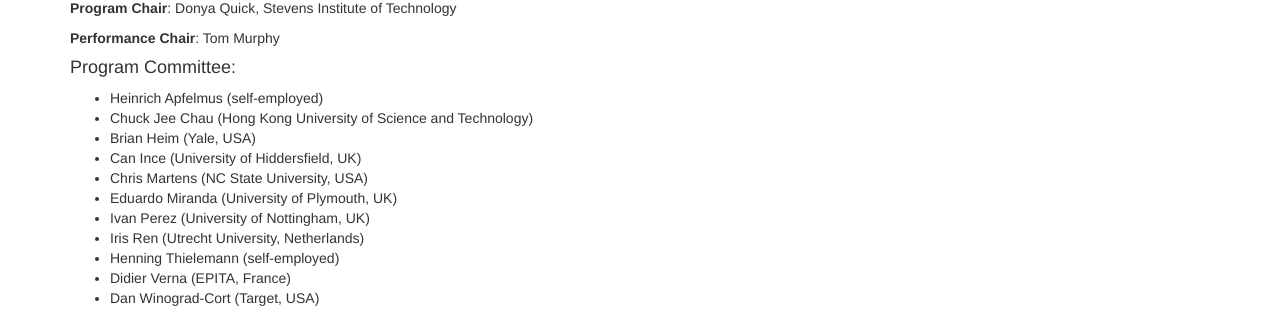
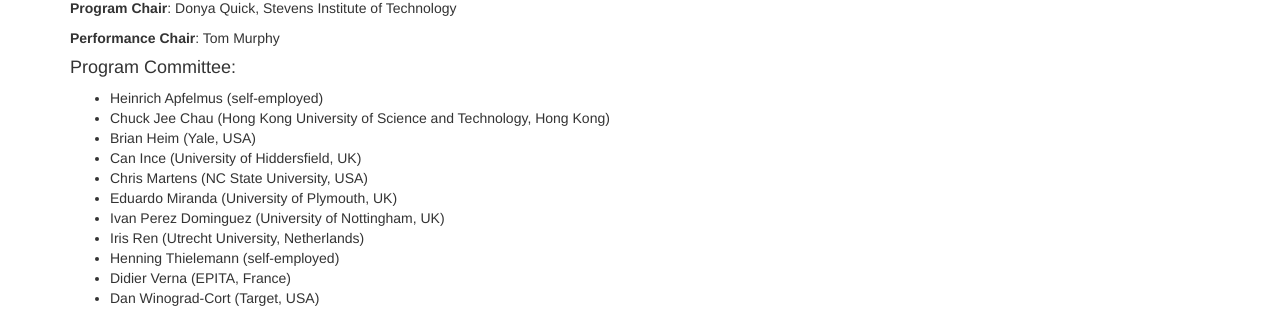
Before and after one commit to functional-art/functional-art.github.com, a Jekyll site: the page built from 2018/index.md, in a window 1280 px wide. Shown: the part 1964-2274 px from the top of the page. Built offline with Jekyll 4.4.1, drawn with Linux system fonts in a browser that asks for light colours; nearby versions of some CDN libraries.

Commit message:
corrections

```diff
--- a/2018/index.md
+++ b/2018/index.md
@@ -161,12 +161,12 @@
 #### Program Committee:
 
 * Heinrich Apfelmus (self-employed)
-* Chuck Jee Chau (Hong Kong University of Science and Technology)
+* Chuck Jee Chau (Hong Kong University of Science and Technology, Hong Kong)
 * Brian Heim (Yale, USA)
 * Can Ince (University of Hiddersfield, UK)
 * Chris Martens (NC State University, USA)
 * Eduardo Miranda (University of Plymouth, UK)
-* Ivan Perez (University of Nottingham, UK)
+* Ivan Perez Dominguez (University of Nottingham, UK)
 * Iris Ren (Utrecht University, Netherlands)
 * Henning Thielemann (self-employed)
 * Didier Verna (EPITA, France)
```
